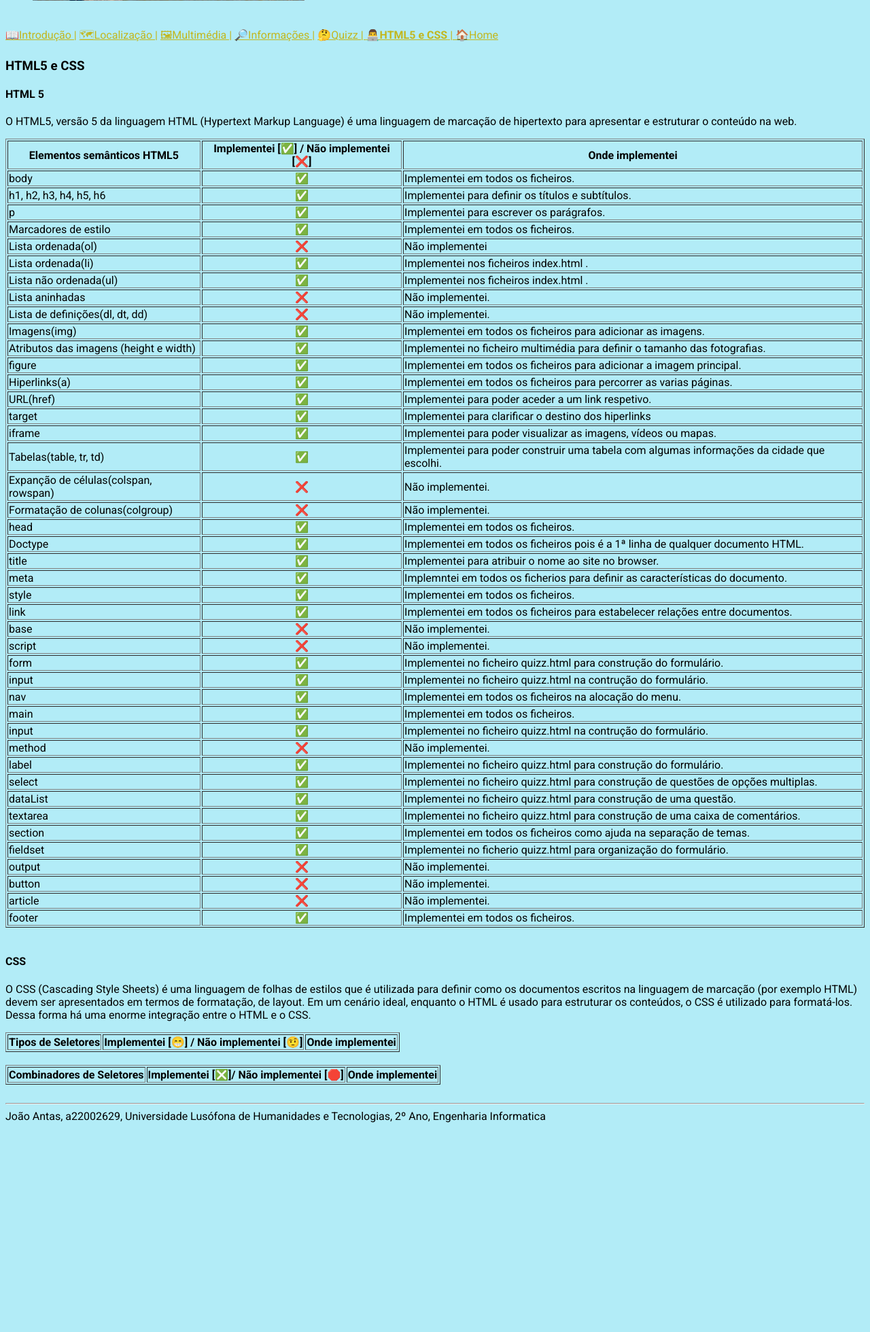
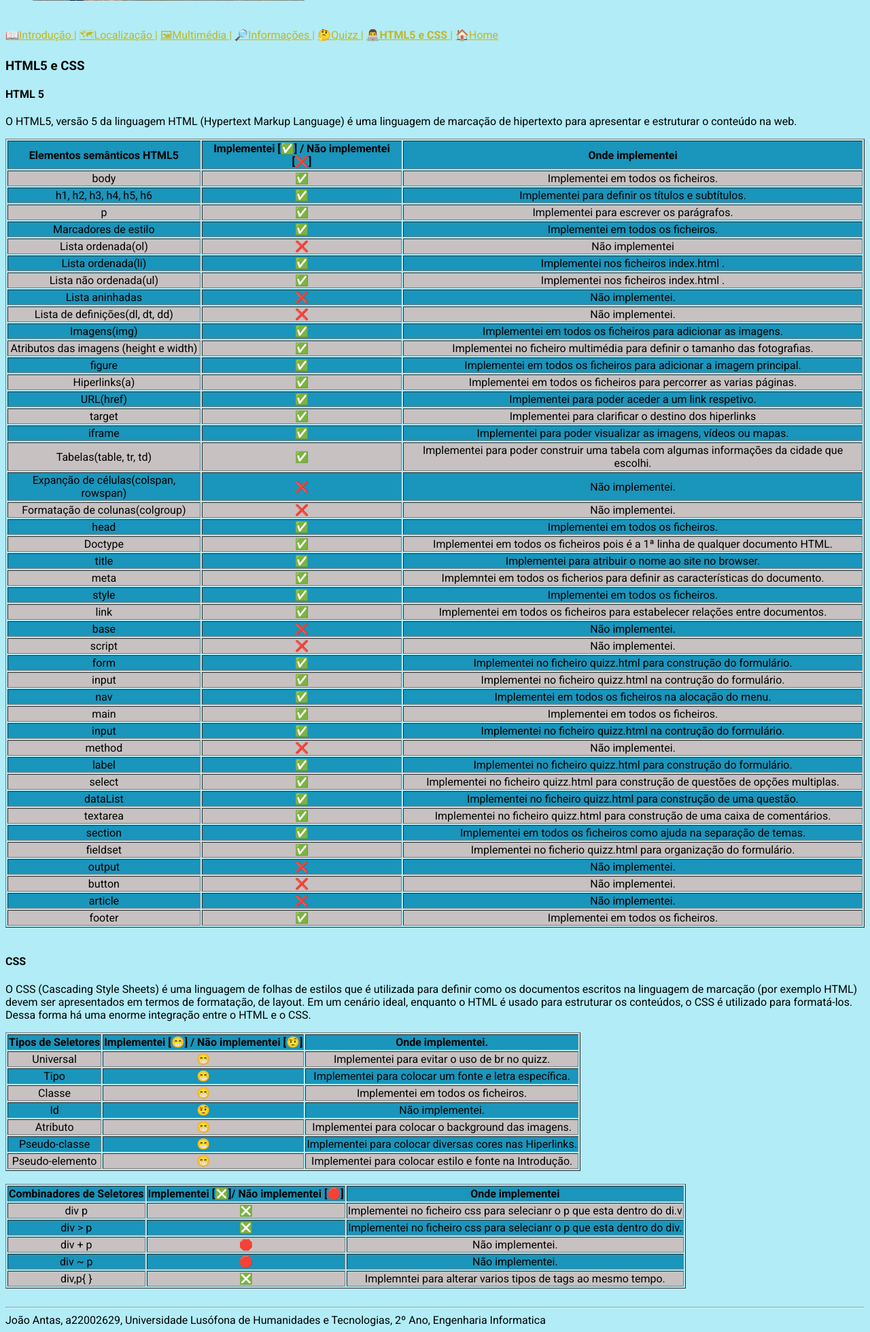
Before and after one commit to joaoantas05/pw-labs-joaoantas-a22002629, a PHP site: page /lab3/html5-css.html in a window 1280 px wide. Shown: the part 380-2340 px from the top of the page at 68% size. Before the commit the page ends 2032 px from the top, so only its background shows below. Run offline with PHP 8.4, Linux system fonts and the light colour scheme; lists and menus that the app fills with data are empty.

Commit message:
lab3 final

```diff
--- a/lab3/estilos.css
+++ b/lab3/estilos.css
@@ -1,12 +1,19 @@
 @import url('https://fonts.googleapis.com/css2?family=Roboto:ital,wght@0,100;0,300;0,400;0,500;0,700;0,900;1,100;1,300;1,400;1,500;1,700;1,900&display=swap');
 
-body{
+*{
     font-family: 'Roboto', sans-serif;
 }
+
+body > p::first-letter{
+    font-size: 20px;
+}
+
 a:link {color: rgb(194, 183, 30);
 }
+
 a:visited {color: rgb(102, 89, 14);
 }
+
 a:hover {
     cursor: pointer;
     color: rgb(155, 32, 43);}
@@ -23,10 +30,40 @@ a:active {color: blue;
     color: black;
 }
 
-.intro::first-letter{
+#intro::first-letter{
     color: rgb(60, 30, 194);
     font-size:30px;
 }
+
 .fotofrase::first-line{
     color: rgb(192, 130, 14);
 }
+
+.quizz::first-line{
+    color: rgb(53, 53, 190);
+}
+
+input[type="image"]{
+    width: 60px;
+}
+.video{
+    width: 100%;
+}
+.video iframe{
+    margin: auto;
+}
+
+p, h2{
+    color: black;
+}
+
+table tr:nth-child(2n-1){
+    background-color: rgb(26, 149, 187);
+}
+table tr:nth-child(2n){
+    background-color: rgb(199, 193, 193);
+}
+
+td{
+    text-align: center;
+}
--- a/lab3/html5-css.html
+++ b/lab3/html5-css.html
@@ -12,16 +12,16 @@
 
 <body style="background-color:rgb(178, 236, 247)">
     <header><h1>Nova Iorque</h1>
-        <figure><img src="images/new_york_city.jpg"></figure>
-        <br></header>
+        <figure><img src="images/new_york_city.jpg"></figure><br>
+    </header>
 
         <nav>
             <a href="index.html"> 📖Introdução |</a>
             <a href="local.html">  🗺Localização |</a>
             <a href="multimedia.html"> 🖼Multimédia |</a>
             <a href="info.html"> 🔎Informações |</a>
-            <a href="quizz.html"> 🤔Quizz | </a>
-            <a href="html5-css.html"> <b> 👨‍💻HTML5 e CSS</b> | </a>
+            <a href="quizz.html"> 🤔Quizz |</a>
+            <a href="html5-css.html"> <b>👨‍💻HTML5 e CSS</b> |</a>
             <a href="../index.html"> 🏠Home</a>
         </nav>
 
@@ -260,9 +260,43 @@
                 <tr>
                     <th><b>Tipos de Seletores</b></th>
                     <th><b>Implementei [😁] / Não implementei [🤨]</b></th>
-                    <th><b>Onde implementei</b></th>
+                    <th><b>Onde implementei.</b></th>
                 </tr>
-
+                <tr>
+                    <td>Universal</td>
+                    <td align="center">😁</td>
+                    <td>Implementei para evitar o uso de br no quizz.</td>
+                </tr>
+                <tr>
+                    <td>Tipo</td>
+                    <td align="center">😁</td>
+                    <td>Implementei para colocar um fonte e letra específica.</td>
+                </tr>
+                <tr>
+                    <td>Classe</td>
+                    <td align="center">😁</td>
+                    <td>Implementei em todos os ficheiros.</td>
+                </tr>
+                <tr>
+                    <td>Id</td>
+                    <td align="center">🤨</td>
+                    <td>Não implementei.</td>
+                </tr>
+                <tr>
+                    <td>Atributo</td>
+                    <td align="center">😁</td>
+                    <td>Implementei para colocar o background das imagens.</td>
+                </tr>
+                <tr>
+                    <td>Pseudo-classe</td>
+                    <td align="center">😁</td>
+                    <td>Implementei para colocar diversas cores nas Hiperlinks.</td>
+                </tr>
+                <tr>
+                    <td>Pseudo-elemento</td>
+                    <td align="center">😁</td>
+                    <td>Implementei para colocar estilo e fonte na Introdução.</td>
+                </tr>
             </table><br>
 
             <table border="1">
@@ -271,7 +305,31 @@
                     <th><b>Implementei [❎]/ Não implementei [🛑]</b></th>
                     <th><b>Onde implementei</b></th>
                 </tr>
-
+                <tr>
+                    <td>div p</td>
+                    <td align="center">❎</td>
+                    <td>Implementei no ficheiro css para selecianr o p que esta dentro do di.v</td>
+                </tr>
+                <tr>
+                    <td>div > p</td>
+                    <td align="center">❎</td>
+                    <td>Implementei no ficheiro css para selecianr o p que esta dentro do div.</td>
+                </tr>
+                <tr>
+                    <td>div + p</td>
+                    <td align="center">🛑</td>
+                    <td>Não implementei.</td>
+                </tr>
+                <tr>
+                    <td>div ~ p </td>
+                    <td align="center">🛑</td>
+                    <td>Não implementei.</td>
+                </tr>
+                <tr>
+                    <td>div,p{ }</td>
+                    <td align="center">❎</td>
+                    <td>Implemntei para alterar varios tipos de tags ao mesmo tempo.</td>
+                </tr>
             </table><br>
         </section>
     </main>
--- a/lab3/info.html
+++ b/lab3/info.html
@@ -20,8 +20,8 @@
         <a href="local.html"> 🗺Localização |</a>
         <a href="multimedia.html"> 🖼Multimédia |</a>
         <a href="info.html"> <b>🔎Informações</b> |</a>
-        <a href="quizz.html"> 🤔Quizz | </a>
-        <a href="html5-css.html">  👨‍💻HTML5 e CSS | </a>
+        <a href="quizz.html"> 🤔Quizz |</a>
+        <a href="html5-css.html"> 👨‍💻HTML5 e CSS |</a>
         <a href="../index.html"> 🏠Home</a>
         </nav>
 
```
Also changed, not shown: geral.css (added, +45 -0 lines), index.html (+6 -6 lines), lab3/index.html (+9 -9 lines), lab3/local.html (+4 -4 lines), lab3/multimedia.html (+9 -6 lines), lab3/quizz.html (+18 -17 lines).
